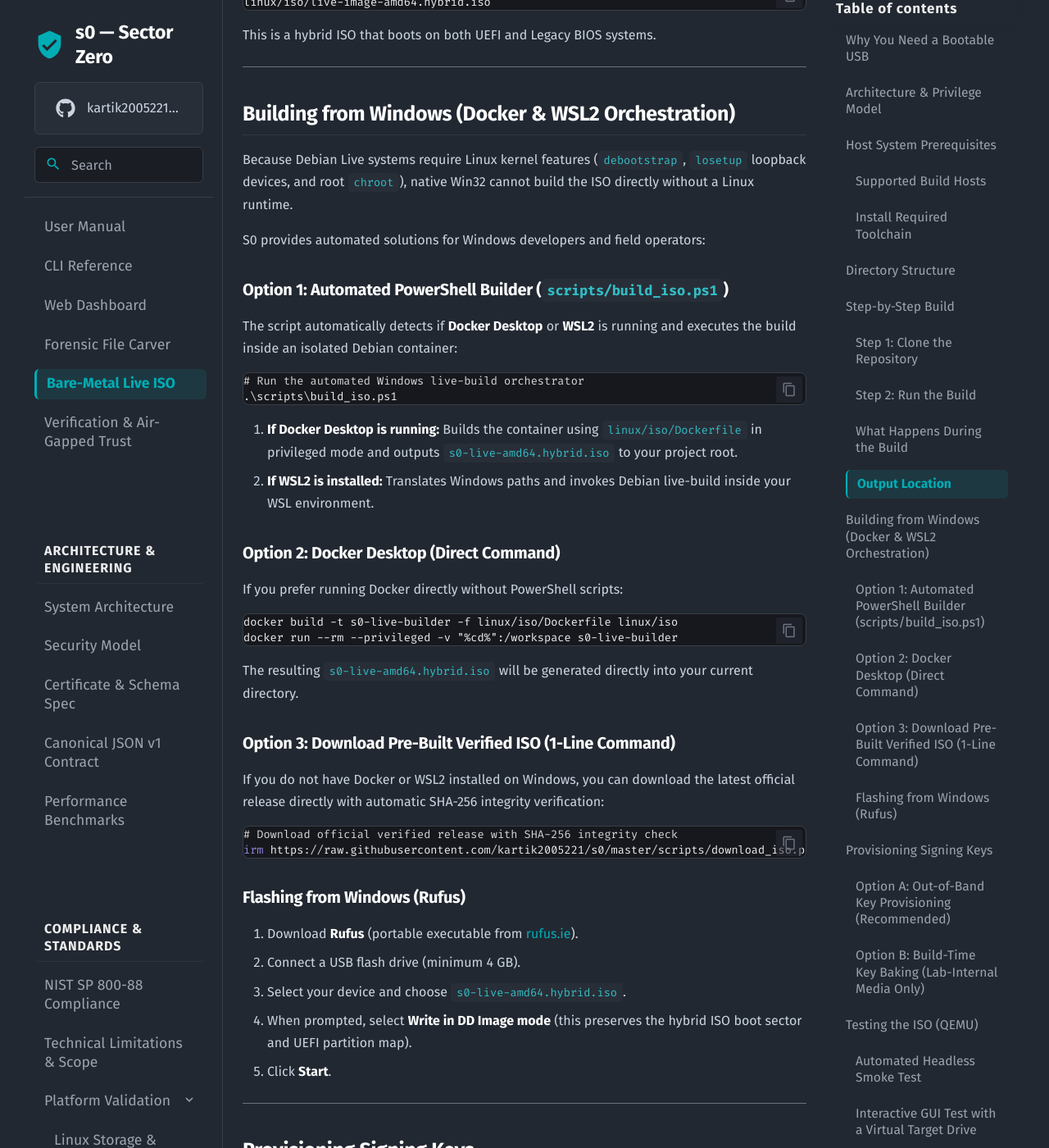
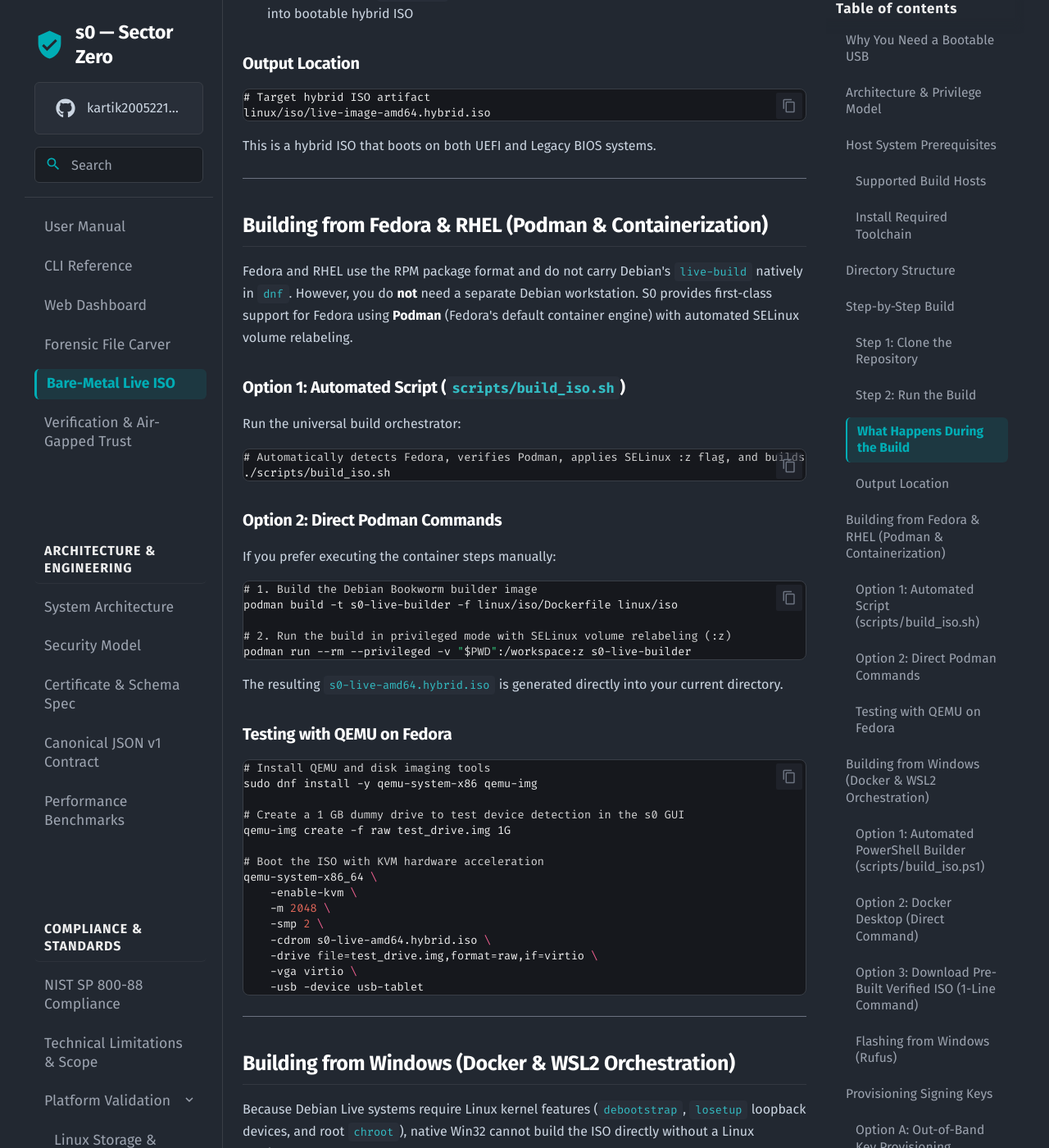
Before and after one commit to kartik2005221/s0, an MkDocs documentation site: the page built from docs/LIVE_ISO_BUILD_GUIDE.md, in a window 1280 px wide and 1400 px high, scrolled down 4233 px. Shown: the whole window at 82% size. Built offline with MkDocs 1.6.1 and Material for MkDocs 9.7.7, drawn with Linux system fonts in a browser that asks for light colours; comment, search, counter and statistics services are not loaded; the version menu is left out; some of the changed text lies outside the part shown.

Commit message:
feat(iso): add Fedora (Podman) support, universal build script, and cross-platform docs
- Add scripts/build_iso.sh supporting Fedora (Podman with SELinux :z), Docker, and Debian native
- Update linux/iso/build.sh and auto/build.sh to gracefully route non-Debian environments to build_iso.sh
- Update linux/iso/Dockerfile and auto/build.sh for container-safe root execution
- Update scripts/build_all.sh to detect Podman and Docker in toolchain probes
- Add Fedora prerequisites (dnf, podman, qemu-system-x86) and instructions across docs/LIVE_ISO_BUILD_GUIDE.md, linux/iso/README.md, and docs/platforms/linux.md
- Add Windows bootable USB decommissioning and Rufus DD mode guides to windows/README.md and docs/platforms/windows.md

````diff
--- a/docs/LIVE_ISO_BUILD_GUIDE.md
+++ b/docs/LIVE_ISO_BUILD_GUIDE.md
@@ -64,26 +64,45 @@
 | Debian 12 (Bookworm) | ✅ Recommended (Native) |
 | Debian 11 (Bullseye) | ✅ Supported |
 | Ubuntu 22.04 / 24.04 LTS | ✅ Supported |
+| Fedora 38 / 39 / 40+ | ✅ Supported via Podman or Docker (`scripts/build_iso.sh`) |
+| RHEL / CentOS Stream 9+ | ✅ Supported via Podman (`scripts/build_iso.sh`) |
 | Windows 10 & 11 | ✅ Supported via Docker Desktop or WSL2 (`scripts/build_iso.ps1`) |
-| macOS | ✅ Supported via Docker (`linux/iso/Dockerfile`) |
+| macOS | ✅ Supported via Docker (`linux/iso/Dockerfile` or `scripts/build_iso.sh`) |
 | Debian-based VM | ✅ Supported |
 
 ### Install Required Toolchain
 
-```bash
-sudo apt update
-sudo apt install -y \
-    live-build \
-    debootstrap \
-    xorriso \
-    isolinux \
-    syslinux-efi \
-    grub-pc-bin \
-    grub-efi-amd64-bin \
-    mtools \
-    dosfstools \
-    qemu-system-x86_64
-```
+=== "Debian / Ubuntu (Native)"
+
+    ```bash
+    sudo apt update
+    sudo apt install -y \
+        live-build \
+        debootstrap \
+        xorriso \
+        isolinux \
+        syslinux-efi \
+        grub-pc-bin \
+        grub-efi-amd64-bin \
+        mtools \
+        dosfstools \
+        qemu-system-x86_64
+    ```
+
+=== "Fedora / RHEL (Podman & QEMU)"
+
+    Fedora uses RPM packages and does not have Debian's `live-build` natively in `dnf`. Use Fedora's native **Podman** container engine to build the Debian Live ISO, and install QEMU for virtualization testing:
+
+    ```bash
+    sudo dnf install -y podman qemu-system-x86 qemu-img
+    ```
+
+=== "Docker (Universal Linux / macOS)"
+
+    ```bash
+    # Requires Docker Engine or Docker Desktop
+    docker --version
+    ```
 
 !!! note "Disk Space Requirement"
     The build process downloads approximately 1 GB of Debian packages and requires **6–8 GB** of free disk space for the temporary chroot environment.
@@ -150,6 +169,55 @@
 ```
 
 This is a hybrid ISO that boots on both UEFI and Legacy BIOS systems.
+
+---
+
+## Building from Fedora & RHEL (Podman & Containerization)
+
+Fedora and RHEL use the RPM package format and do not carry Debian's `live-build` natively in `dnf`. However, you do **not** need a separate Debian workstation. S0 provides first-class support for Fedora using **Podman** (Fedora's default container engine) with automated SELinux volume relabeling.
+
+### Option 1: Automated Script (`scripts/build_iso.sh`)
+
+Run the universal build orchestrator:
+
+```bash
+# Automatically detects Fedora, verifies Podman, applies SELinux :z flag, and builds
+./scripts/build_iso.sh
+```
+
+### Option 2: Direct Podman Commands
+
+If you prefer executing the container steps manually:
+
+```bash
+# 1. Build the Debian Bookworm builder image
+podman build -t s0-live-builder -f linux/iso/Dockerfile linux/iso
+
+# 2. Run the build in privileged mode with SELinux volume relabeling (:z)
+podman run --rm --privileged -v "$PWD":/workspace:z s0-live-builder
+```
+
+The resulting `s0-live-amd64.hybrid.iso` is generated directly into your current directory.
+
+### Testing with QEMU on Fedora
+
+```bash
+# Install QEMU and disk imaging tools
+sudo dnf install -y qemu-system-x86 qemu-img
+
+# Create a 1 GB dummy drive to test device detection in the s0 GUI
+qemu-img create -f raw test_drive.img 1G
+
+# Boot the ISO with KVM hardware acceleration
+qemu-system-x86_64 \
+    -enable-kvm \
+    -m 2048 \
+    -smp 2 \
+    -cdrom s0-live-amd64.hybrid.iso \
+    -drive file=test_drive.img,format=raw,if=virtio \
+    -vga virtio \
+    -usb -device usb-tablet
+```
 
 ---
 
@@ -295,7 +363,10 @@
     sudo umount /dev/sdb* 2>/dev/null || true
 
     # Write the hybrid ISO (raw mode — preserves UEFI/BIOS boot sectors)
-    sudo dd if=live-image-amd64.hybrid.iso of=/dev/sdb bs=4M status=progress oflag=sync
+    # Works on Fedora, Debian, Ubuntu, and Arch:
+    sudo dd if=s0-live-amd64.hybrid.iso of=/dev/sdb bs=4M status=progress oflag=sync
+
+    # Tip: On Fedora, you can also use Fedora Media Writer (Custom OS -> Select ISO).
     ```
 
 === "Windows"
````
Also changed, not shown: docs/getting-started.md (+1 -1 lines), docs/platforms/linux.md (+1 -1 lines), docs/platforms/windows.md (+10 -0 lines), linux/iso/README.md (+19 -7 lines), windows/README.md (+27 -0 lines), 5 other files.
